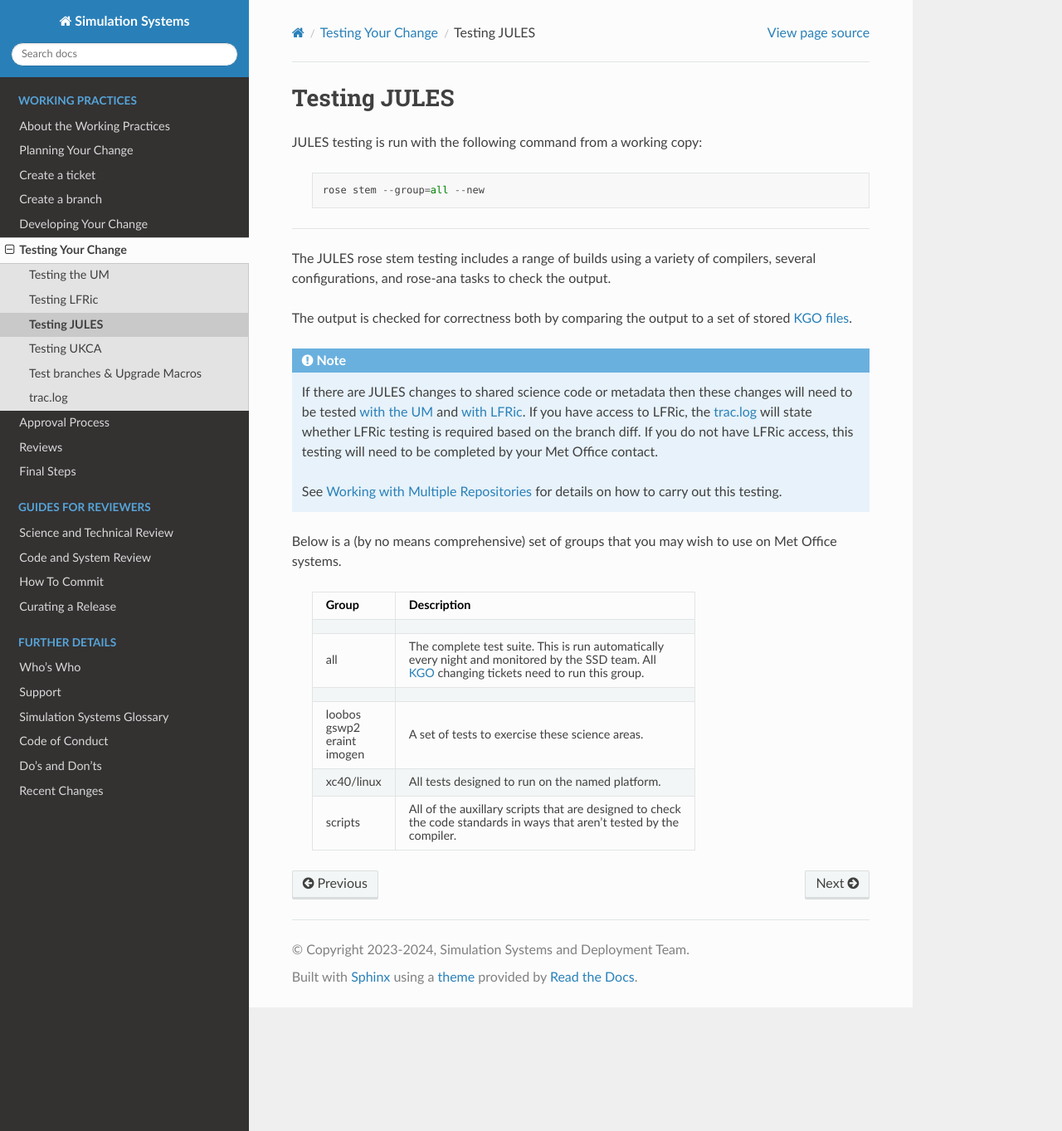
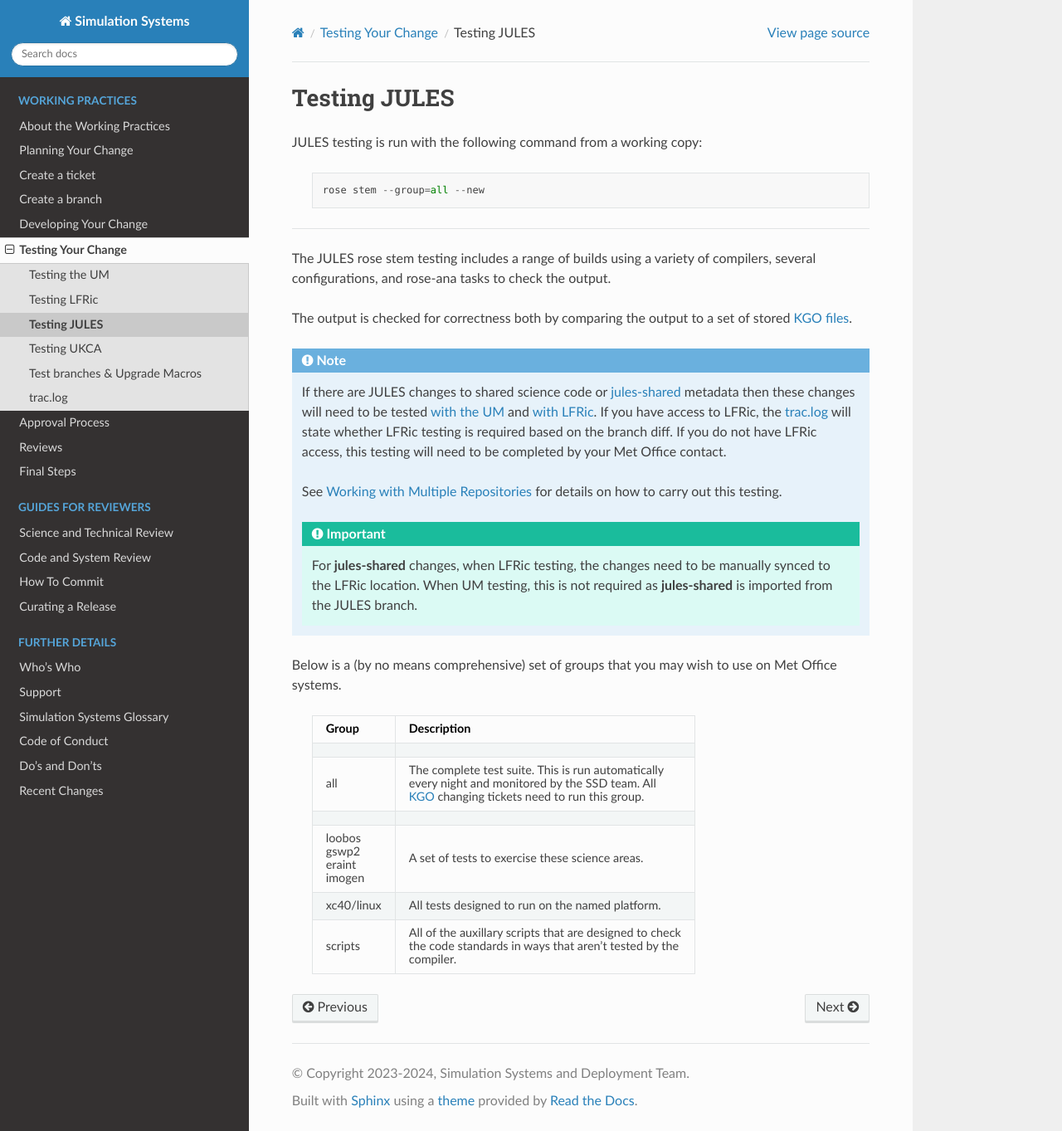
Before and after one commit to MetOffice/simulation-systems, a Sphinx documentation site: the page built from source/WorkingPractices/TestSuites/jules.rst, in a window 1280 px wide and 1363 px high. Shown: the whole window at 83% size. Built offline with Sphinx 7.4.7 and the Read the Docs theme 2.0.0, drawn with Linux system fonts in a browser that asks for light colours.

Commit message:
Updated guidance for jules-shared testing with UM & LFRic

```diff
--- a/source/WorkingPractices/TestSuites/jules.rst
+++ b/source/WorkingPractices/TestSuites/jules.rst
@@ -16,14 +16,21 @@ The output is checked for correctness both by comparing the output to a set of
 stored :ref:`KGO files <kgo>`.
 
 .. note::
-    If there are JULES changes to shared science code or metadata then these
-    changes will need to be tested :ref:`with the UM<um_testing>` and
-    :ref:`with LFRic<lfric_test>`. If you have access to LFRic, the
-    :ref:`traclog` will state whether LFRic testing is required based on the branch
-    diff. If you do not have LFRic access, this testing will need to be completed by
-    your Met Office contact.
+   If there are JULES changes to shared science code or
+   :ref:`jules-shared<shared-namelists>` metadata then these changes
+   will need to be tested :ref:`with the UM<um_testing>` and
+   :ref:`with LFRic<lfric_test>`. If you have access to LFRic, the
+   :ref:`traclog` will state whether LFRic testing is required based
+   on the branch diff. If you do not have LFRic access, this testing
+   will need to be completed by your Met Office contact.
 
-    See :ref:`multirepo` for details on how to carry out this testing.
+   See :ref:`multirepo` for details on how to carry out this testing.
+
+   .. important::
+      For **jules-shared** changes, when LFRic testing, the changes
+      need to be manually synced to the LFRic location. When UM
+      testing, this is not required as **jules-shared** is imported
+      from the JULES branch.
 
 Below is a (by no means comprehensive) set of groups that you may wish to use on
 Met Office systems.
```
